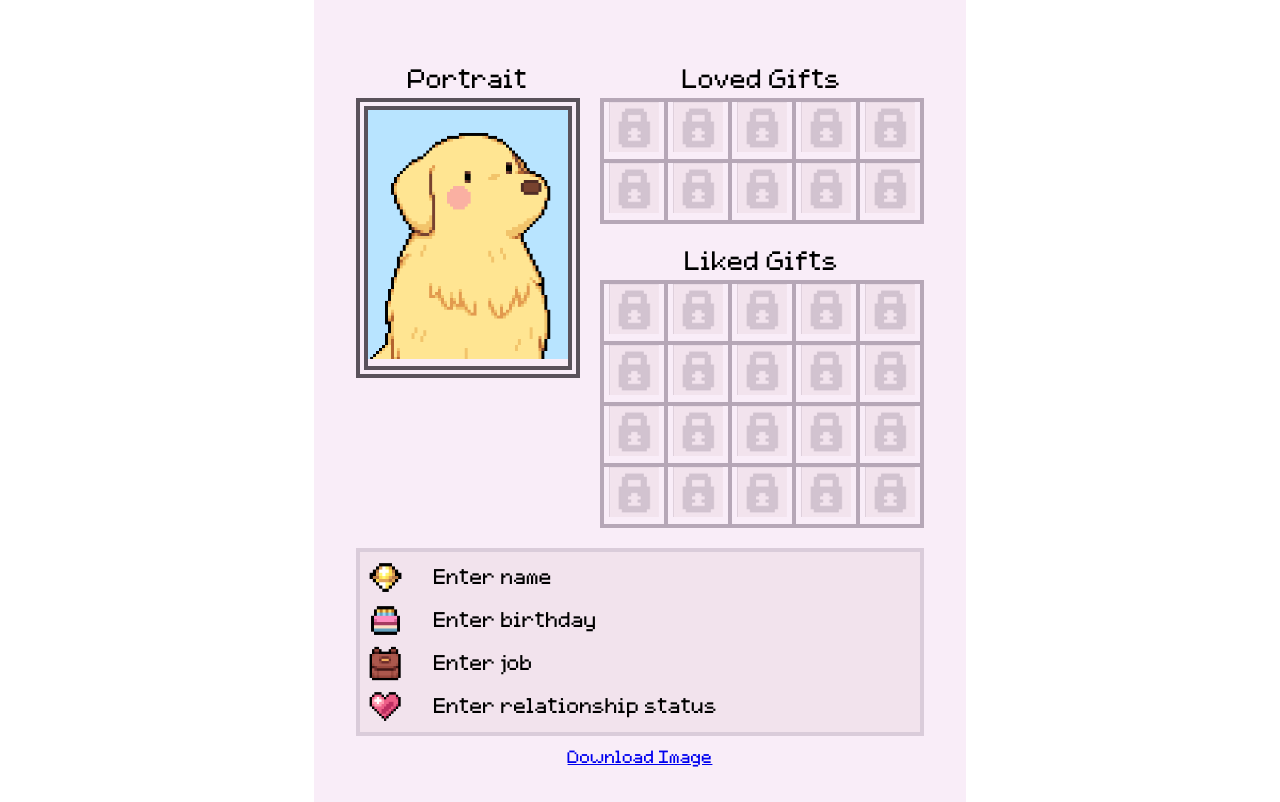
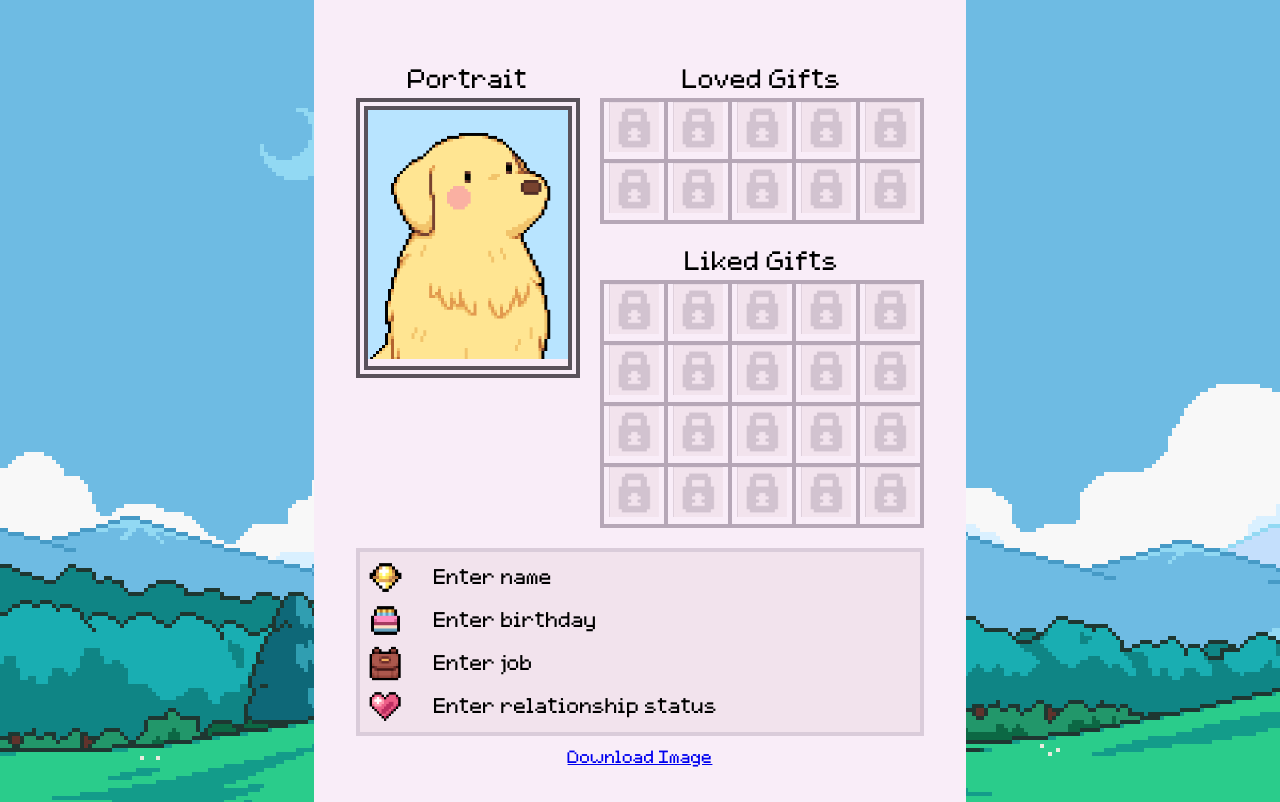
Before and after one commit to nela-jankechova/mistria, a React (Vite) app in the folder mistria/: page / in a window 1280 px wide. Built offline with nearby package versions, Linux system fonts and the light colour scheme.

Commit message:
Added background image.

```diff
--- a/mistria/src/index.css
+++ b/mistria/src/index.css
@@ -5,6 +5,7 @@
   color-scheme: light dark;
   color: rgba(255, 255, 255, 0.87);
   background-color: #242424;
+  background-image: url("./assets/background.webp");
 
   font-synthesis: none;
   text-rendering: optimizeLegibility;
```
